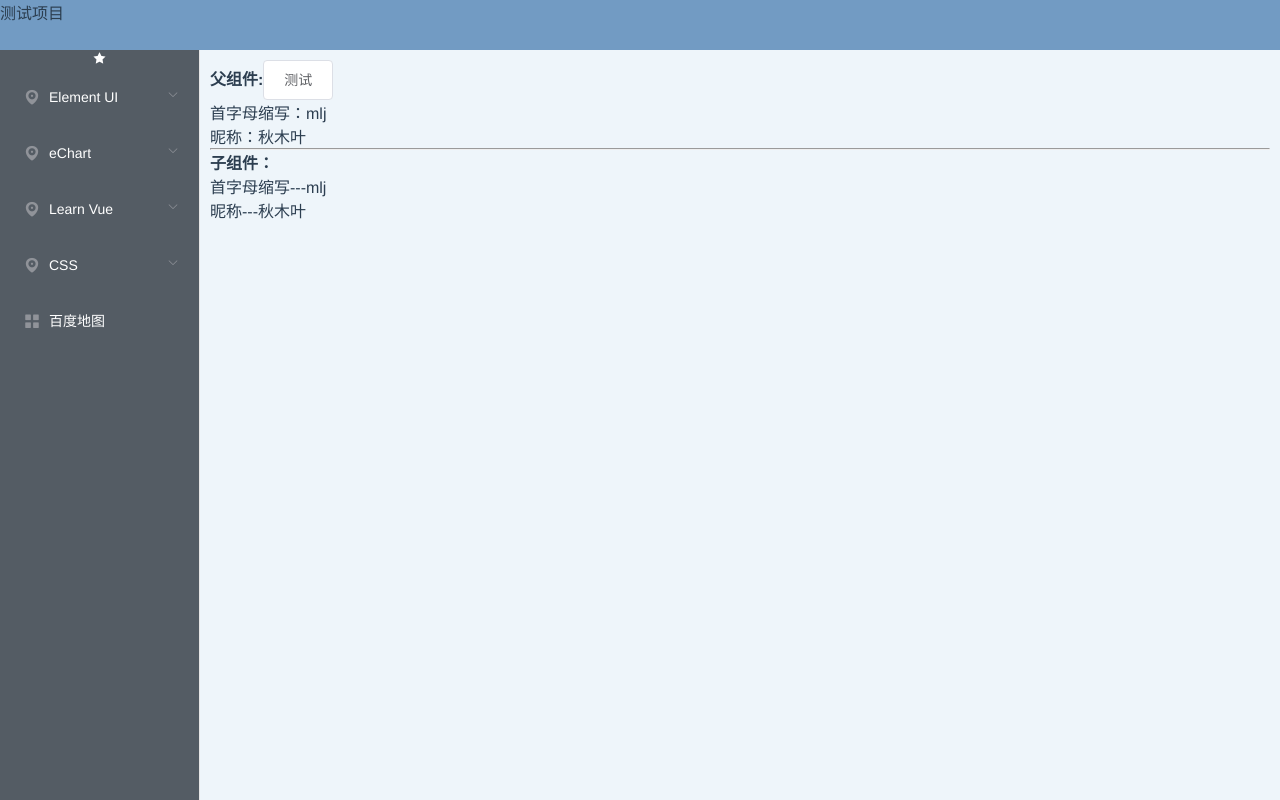
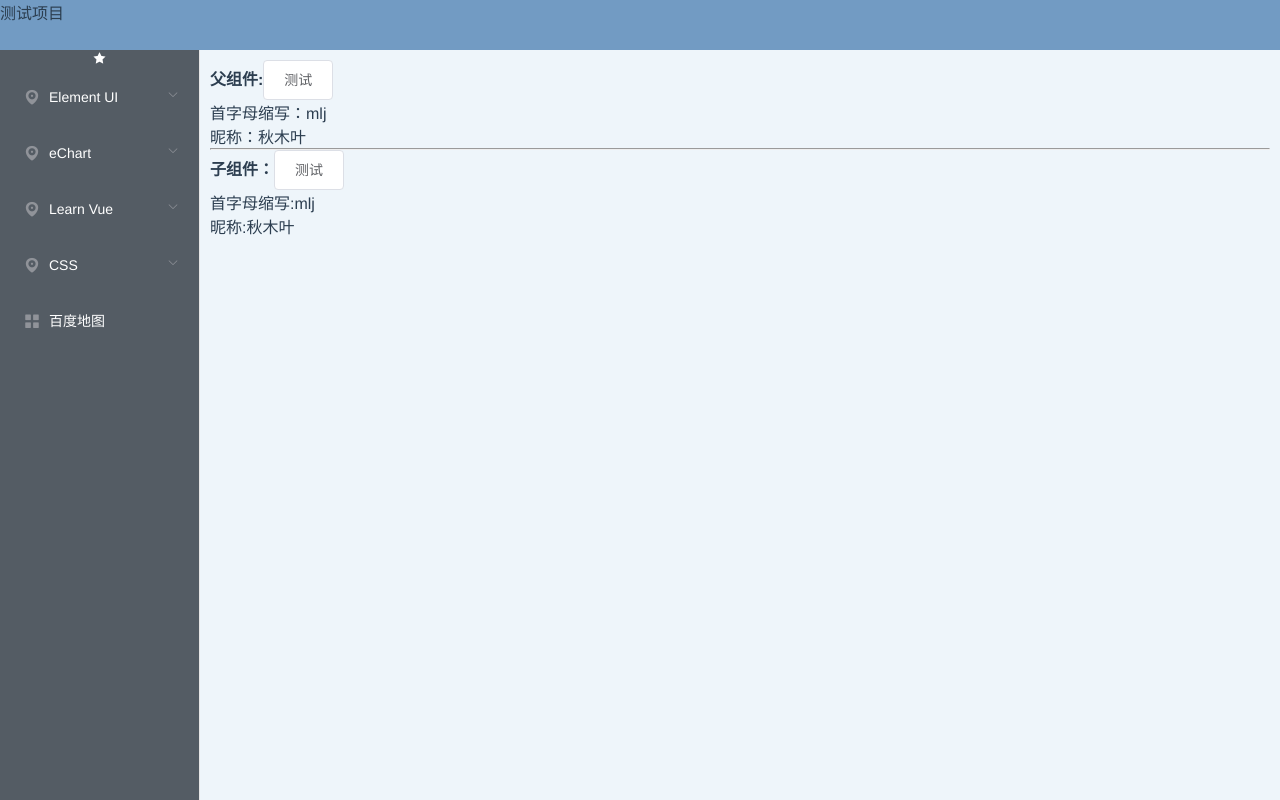
Before and after one commit to autumnLeaves-lady/Vue-M, a Vue app: page /#/learnVue in a window 1280 px wide. Built offline with nearby package versions, Linux system fonts and the light colour scheme.

Commit message:
2021-3-5

```diff
--- a/src/views/Learn-Vue/child.vue
+++ b/src/views/Learn-Vue/child.vue
@@ -1,11 +1,12 @@
 <template>
   <div ref="child">
     <strong>子组件：</strong>
+    <el-button @click="test">测试</el-button>
     <div
       v-for="(item, index) in newTitle"
       :key="index"
     >
-      {{item}}
+      {{item.type}}:{{item.name}}
     </div>
 
   </div>
@@ -19,13 +20,18 @@ export default {
   },
   computed: {
     newTitle() {
-      console.log('this.title: ', this.title);
-      return this.title.map((item) => `${item.type}---${item.name}`);
+      return this.title;
+      // return this.title.map((item) => `${item.type}---${item.name}`);
+    },
+  },
+  watch: {
+    title(val) {
+      console.log('监听到title被改变了: ', val);
     },
   },
   methods: {
     test() {
-      this.$emit('update:title', [{ name: '孟丽娇', type: '真是名字' }]);
+      this.$emit('update:title', [{ name: '孟丽娇', type: '子组件-真名字' }]);
     },
   },
 
--- a/src/views/Learn-Vue/learnVue.vue
+++ b/src/views/Learn-Vue/learnVue.vue
@@ -46,7 +46,7 @@ export default {
   },
   methods: {
     test() {
-      this.title.push({ name: '孟丽娇', type: '真是名字' })
+      this.title[2] = { name: '孟丽娇', type: '父组件-真是名字' };
     },
   }
 
```
